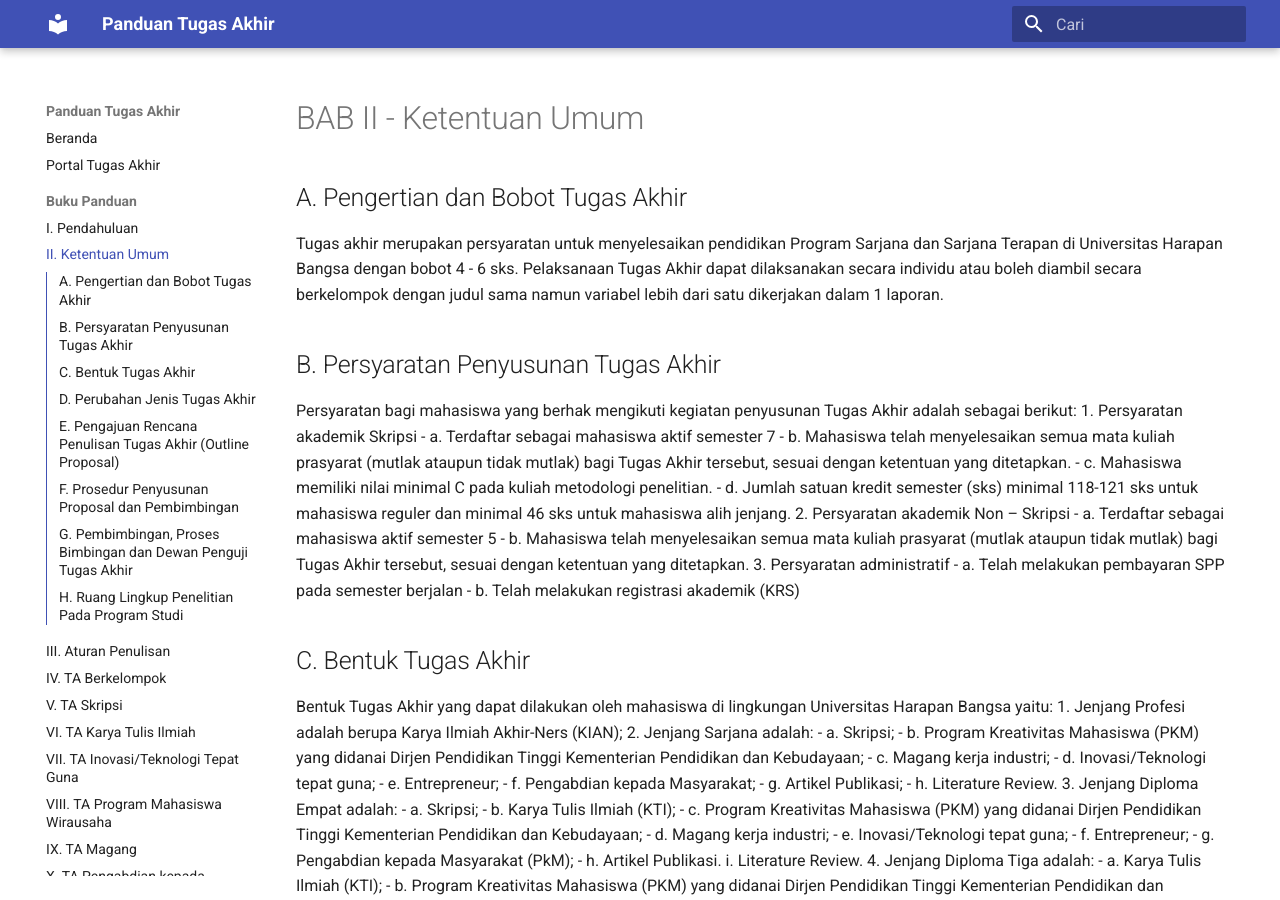
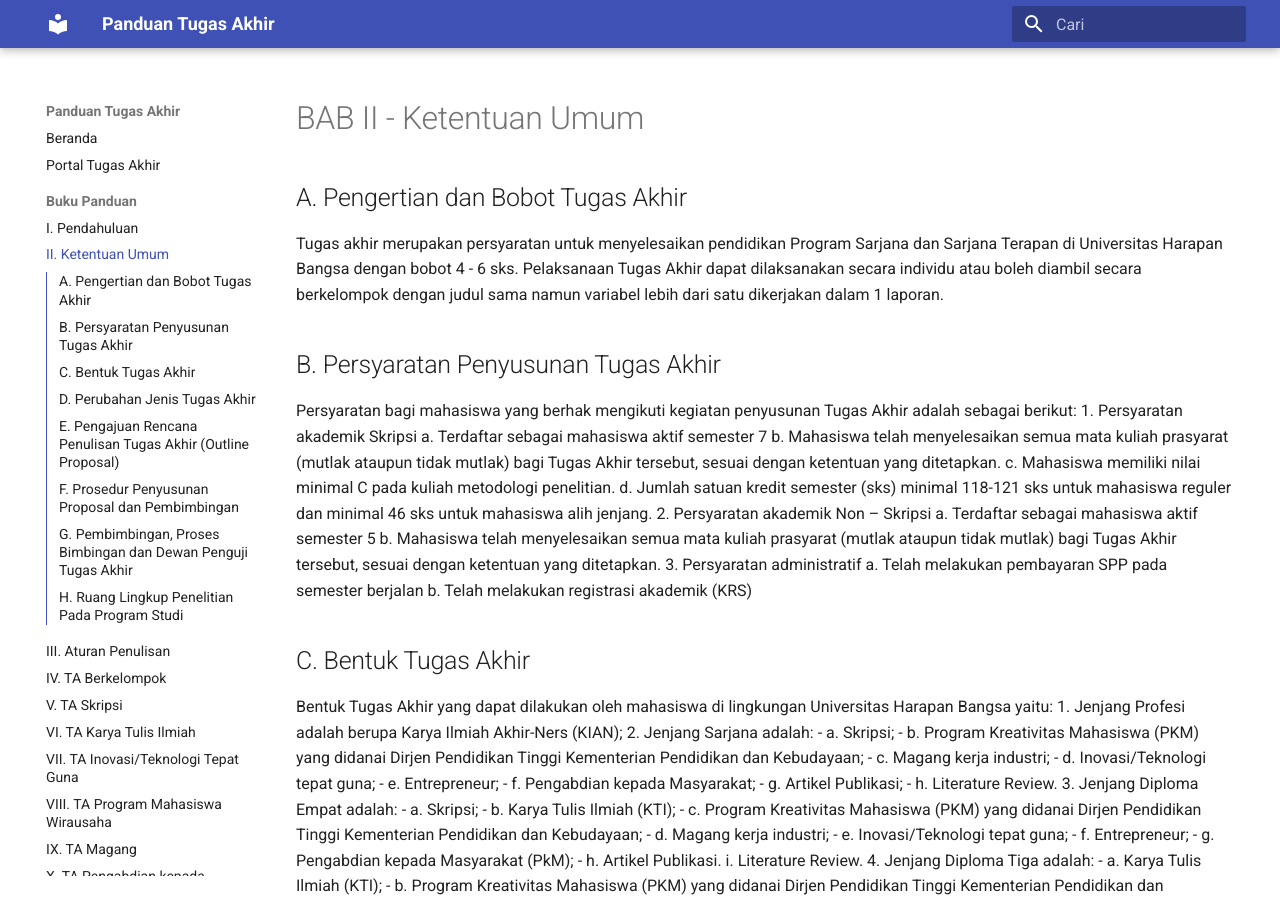
Before and after one commit to arif-fst/Panduan-TA-FST-UHB, an MkDocs documentation site: the page built from docs/02-ketentuan-umum.md, in a window 1280 px wide and 900 px high. Built offline with MkDocs 1.6.1 and Material for MkDocs 9.7.7, drawn with Linux system fonts in a browser that asks for light colours.

```diff
--- a/docs/02-ketentuan-umum.md
+++ b/docs/02-ketentuan-umum.md
@@ -9,16 +9,16 @@ Pelaksanaan Tugas Akhir dapat dilaksanakan secara individu atau boleh diambil se
 Persyaratan bagi mahasiswa yang berhak mengikuti kegiatan penyusunan Tugas
 Akhir adalah sebagai berikut:
 1. Persyaratan akademik Skripsi
-    - a. Terdaftar sebagai mahasiswa aktif semester 7
-    - b. Mahasiswa telah menyelesaikan semua mata kuliah prasyarat (mutlak ataupun tidak mutlak) bagi Tugas Akhir tersebut, sesuai dengan ketentuan yang ditetapkan.
-    - c. Mahasiswa memiliki nilai minimal C pada kuliah metodologi penelitian.
-    - d. Jumlah satuan kredit semester (sks) minimal 118-121 sks untuk mahasiswa reguler dan minimal 46 sks untuk mahasiswa alih jenjang.
+   a. Terdaftar sebagai mahasiswa aktif semester 7
+   b. Mahasiswa telah menyelesaikan semua mata kuliah prasyarat (mutlak ataupun tidak mutlak) bagi Tugas Akhir tersebut, sesuai dengan ketentuan yang ditetapkan.
+   c. Mahasiswa memiliki nilai minimal C pada kuliah metodologi penelitian.
+   d. Jumlah satuan kredit semester (sks) minimal 118-121 sks untuk mahasiswa reguler dan minimal 46 sks untuk mahasiswa alih jenjang.
 2. Persyaratan akademik Non – Skripsi
-    - a. Terdaftar sebagai mahasiswa aktif semester 5
-    - b. Mahasiswa telah menyelesaikan semua mata kuliah prasyarat (mutlak ataupun tidak mutlak) bagi Tugas Akhir tersebut, sesuai dengan ketentuan yang ditetapkan.
+   a. Terdaftar sebagai mahasiswa aktif semester 5
+   b. Mahasiswa telah menyelesaikan semua mata kuliah prasyarat (mutlak ataupun tidak mutlak) bagi Tugas Akhir tersebut, sesuai dengan ketentuan yang ditetapkan.
 3. Persyaratan administratif
-    - a. Telah melakukan pembayaran SPP pada semester berjalan
-    - b. Telah melakukan registrasi akademik (KRS)
+   a. Telah melakukan pembayaran SPP pada semester berjalan
+   b. Telah melakukan registrasi akademik (KRS)
 
 ## C. Bentuk Tugas Akhir
 Bentuk Tugas Akhir yang dapat dilakukan oleh mahasiswa di lingkungan Universitas
```
